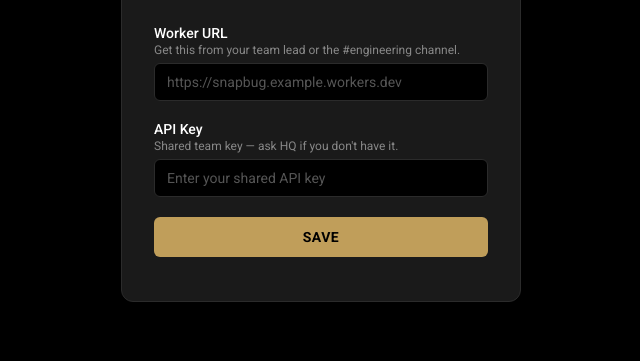
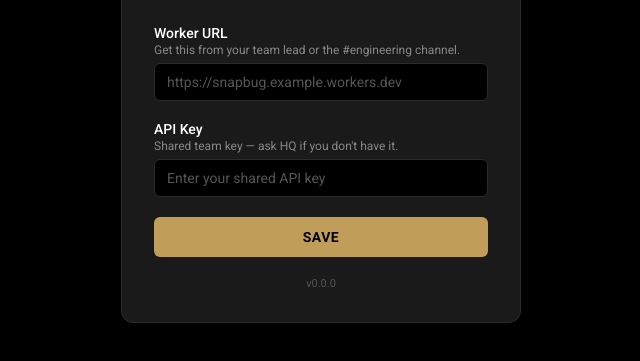
Before and after one commit to mrzacsmith/snapbug, a browser extension: page extension/options.html in a window 1280 px wide. Shown: the part 143-504 px from the top of the page, without its empty margins (319-959 px from the left). Drawn offline with Linux system fonts and the light colour scheme.

Commit message:
📦 NEW: Display current version on settings page + bump to v1.0.4
Shows version from manifest at bottom of settings page via
chrome.runtime.getManifest(). Bumps version from 1.0.0 to 1.0.4.

Fixes #45

Co-Authored-By: Claude <noreply@anthropic.com>

```diff
--- a/extension/options.css
+++ b/extension/options.css
@@ -95,3 +95,20 @@ body {
   color: #C09E5A;
   text-align: center;
 }
+
+.version-display {
+  margin-top: 20px;
+  font-size: 11px;
+  color: #555;
+  text-align: center;
+}
+
+.update-available {
+  color: #C09E5A;
+  font-size: 12px;
+  font-weight: 500;
+}
+
+.up-to-date {
+  color: #4ade80;
+}
--- a/extension/options.html
+++ b/extension/options.html
@@ -25,6 +25,7 @@
       <button type="submit" id="save-btn">Save</button>
       <p id="settings-status"></p>
     </form>
+    <p class="version-display" id="version-display"></p>
   </div>
   <script src="options.js"></script>
 </body>
--- a/extension/options.js
+++ b/extension/options.js
@@ -32,3 +32,8 @@ form.addEventListener('submit', (e) => {
     setTimeout(() => { settingsStatus.textContent = '' }, 2000)
   })
 })
+
+// Display version
+const versionDisplay = document.getElementById('version-display')
+const manifest = chrome.runtime.getManifest()
+versionDisplay.textContent = `v${manifest.version}`
```
Also changed, not shown: extension/manifest.json.
